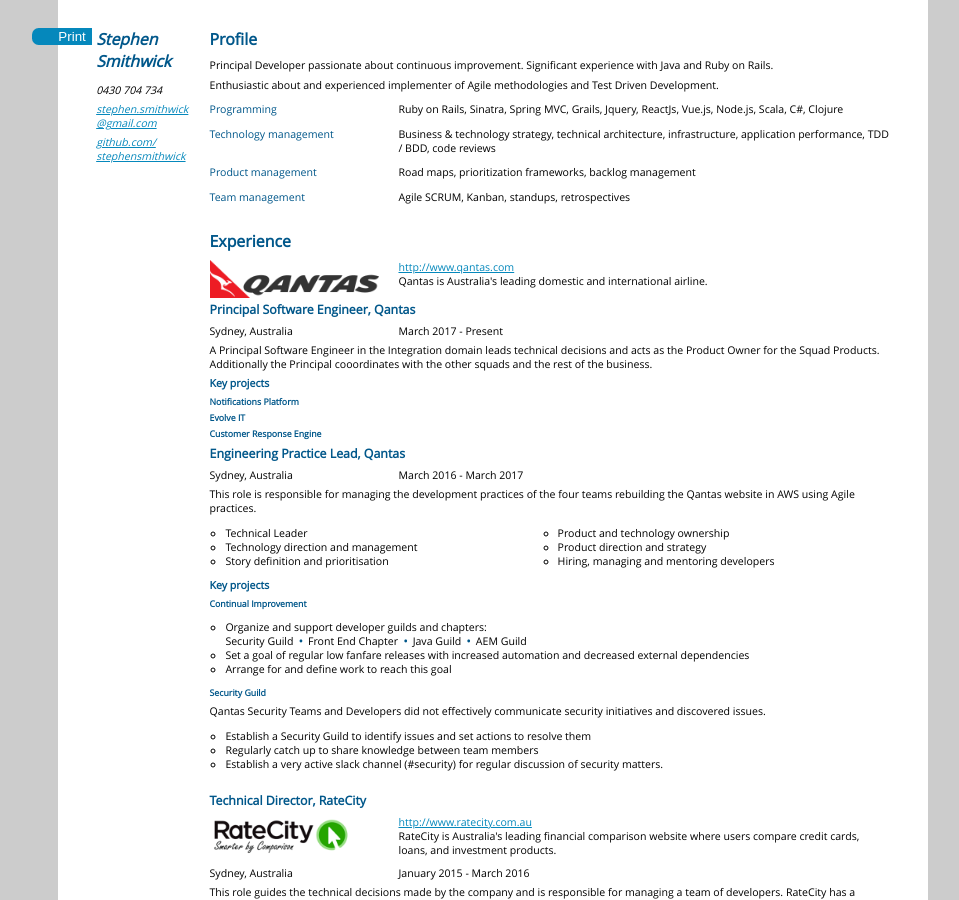
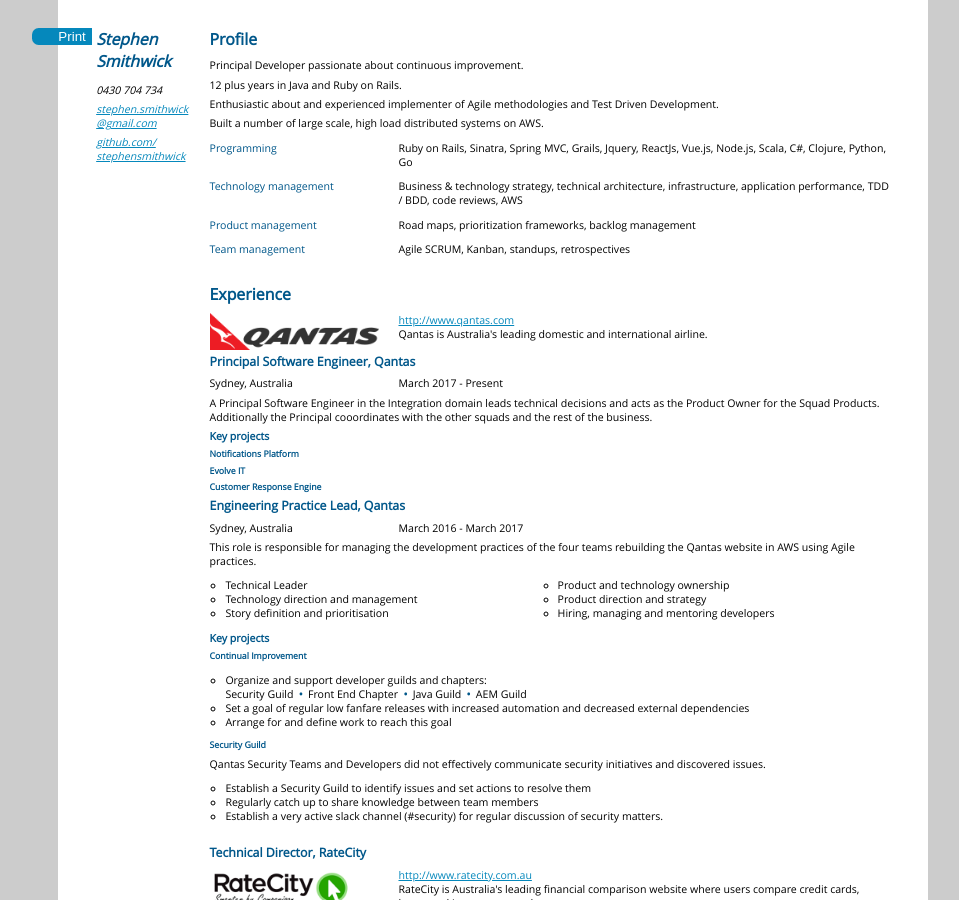
Before and after one commit to StephenSmithwick/StephenSmithwick.github.io, a Jekyll site: the page built from cv.html, in a window 1280 px wide and 900 px high. Shown: the whole window, without its empty margins (147-1106 px from the left). Built offline with Jekyll 4.4.1, drawn with Linux system fonts in a browser that asks for light colours.

Commit message:
Update cv.html

```diff
--- a/cv.html
+++ b/cv.html
@@ -20,15 +20,17 @@
 <article>
   <section>
     <h2>Profile</h2>
-    <p>Principal Developer passionate about continuous improvement.  Significant experience with Java and Ruby on Rails.</p>
+    <p>Principal Developer passionate about continuous improvement.</p>
+    <p>12 plus years in Java and Ruby on Rails.</p>
     <p>Enthusiastic about and experienced implementer of Agile methodologies and Test Driven Development. </p>
+    <p>Built a number of large scale, high load distributed systems on AWS.</p>
 
     <dl>
       <dt>Programming</dt>
-      <dd>Ruby on Rails, Sinatra, Spring MVC, Grails, Jquery, ReactJs, Vue.js, Node.js, Scala, C#, Clojure</dd>
+      <dd>Ruby on Rails, Sinatra, Spring MVC, Grails, Jquery, ReactJs, Vue.js, Node.js, Scala, C#, Clojure, Python, Go</dd>
 
       <dt>Technology management</dt>
-      <dd>Business & technology strategy, technical architecture, infrastructure, application performance, TDD / BDD, code reviews</dd>
+      <dd>Business & technology strategy, technical architecture, infrastructure, application performance, TDD / BDD, code reviews, AWS</dd>
 
       <dt>Product management</dt>
       <dd>Road maps, prioritization frameworks, backlog management</dd>
```
